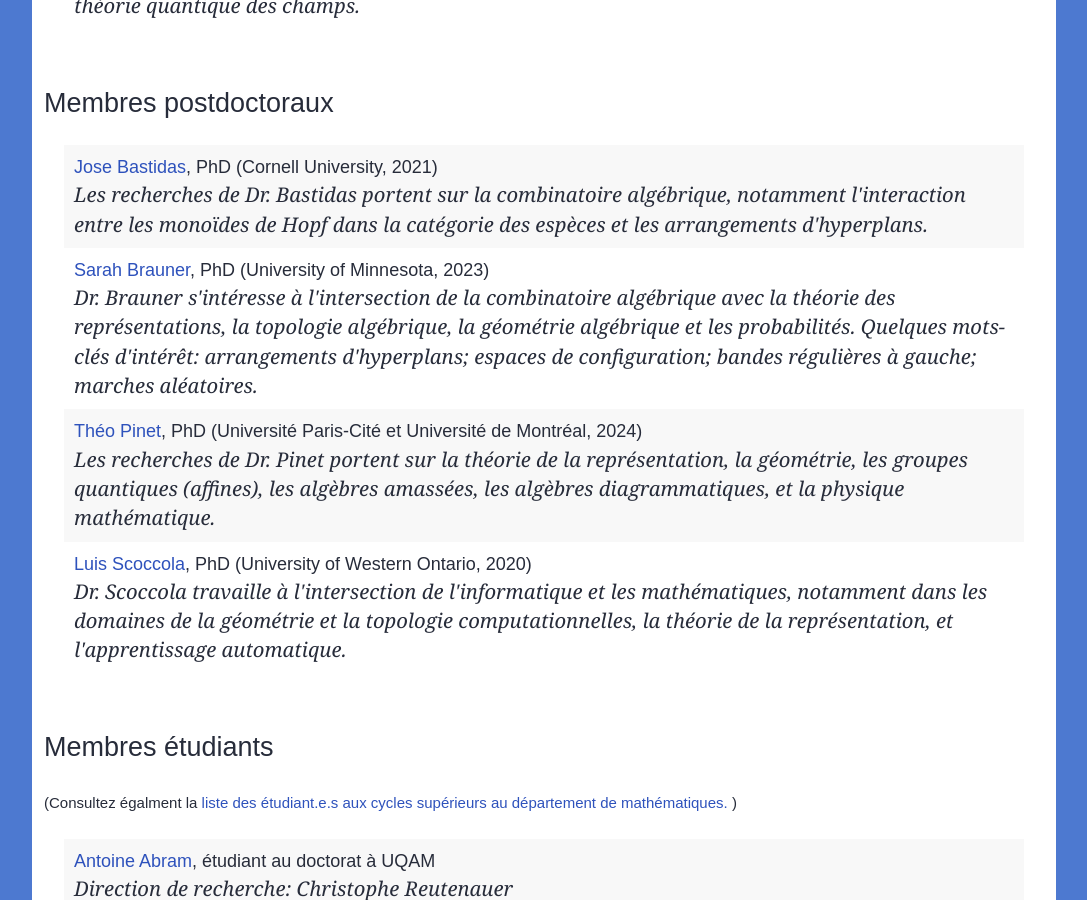
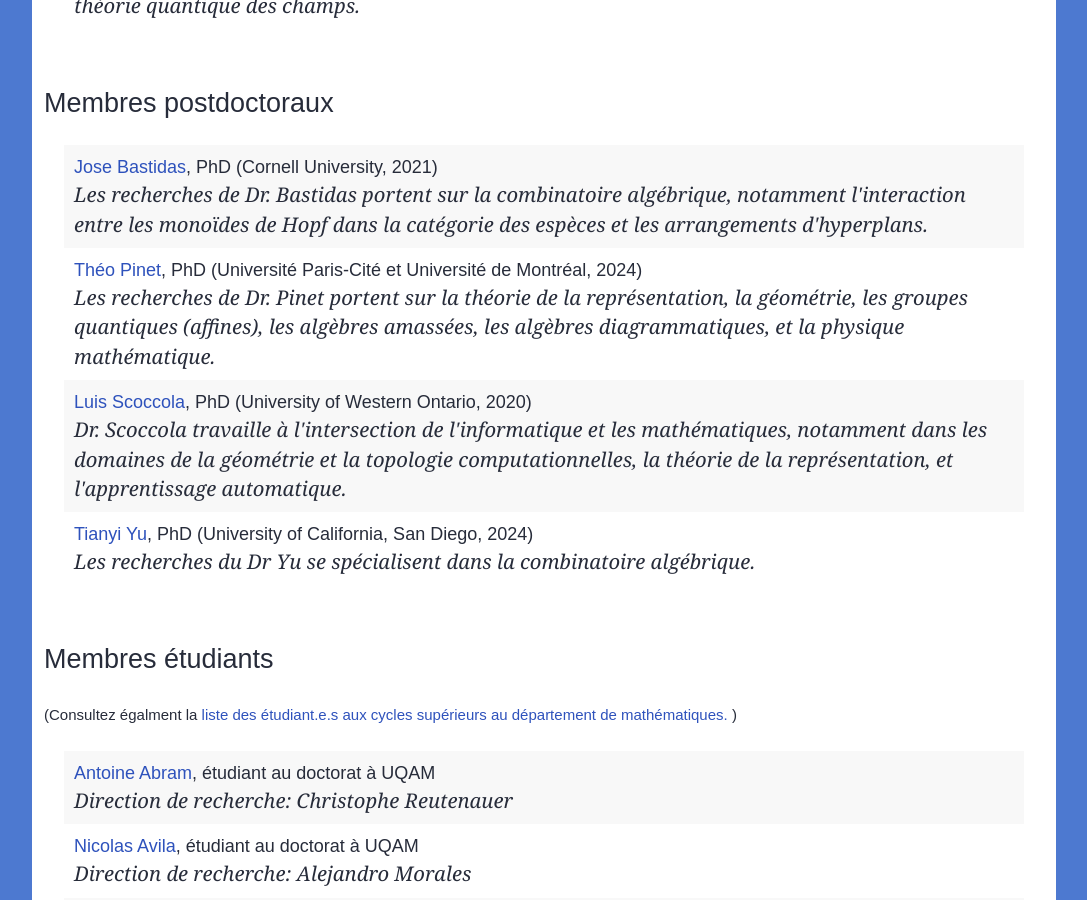
Before and after one commit to lacim-uqam/lacim-uqam.github.io, a Jekyll site: the page built from fr/membres.md, in a window 1280 px wide and 900 px high, scrolled down 3403 px. Shown: the whole window, without its empty margins (96-1183 px from the left). Built offline with Jekyll 4.4.1, drawn with Linux system fonts in a browser that asks for light colours.

Commit message:
Update postdocs.yml

```diff
--- a/_data/members/postdocs.yml
+++ b/_data/members/postdocs.yml
@@ -12,24 +12,6 @@
     Les recherches de Dr. Bastidas portent sur la combinatoire algébrique,
     notamment l'interaction entre les monoïdes de Hopf dans la catégorie des
     espèces et les arrangements d'hyperplans.
-
-- name: Sarah Brauner
-  phd_institution: University of Minnesota
-  phd_year: 2023
-  phd_supervisor: Vic Reiner
-  email: sarahbrauner@gmail.com
-  website: https://www.sarahbrauner.com/
-  research_interests: >
-    Dr. Brauner is interested in the intersection of algebraic combinatorics
-    with representation theory, algebraic topology, algebraic geometry and
-    probability. Some keywords of interest: hyperplane arrangements;
-    configuration spaces; left regular bands; random walks.
-  interets_de_recherche: >
-    Dr. Brauner s'intéresse à l'intersection de la combinatoire algébrique avec
-    la théorie des représentations, la topologie algébrique, la géométrie
-    algébrique et les probabilités. Quelques mots-clés d'intérêt: arrangements
-    d'hyperplans; espaces de configuration; bandes régulières à gauche; marches
-    aléatoires.
 
 - name: Théo Pinet
   phd_institution: Université Paris-Cité et Université de Montréal
@@ -53,7 +35,7 @@
   email: luis.scoccola@maths.ox.ac.uk
   website: https://luisscoccola.com/
   research_interests: >
-    Dr. Scoccola's reseach lies at the intersection of mathematics and computer
+    Dr. Scoccola's research lies at the intersection of mathematics and computer
     science: computational topology & geometry, representation theory, and
     machine learning.
   interets_de_recherche: >
@@ -61,3 +43,14 @@
     mathématiques, notamment dans les domaines de la géométrie et la topologie
     computationnelles, la théorie de la représentation, et l'apprentissage
     automatique.
+
+- name: Tianyi Yu
+  phd_institution: University of California, San Diego
+  phd_year: 2024
+  phd_supervisor: Brendon Rhoades
+  email: tiy059@ucsd.edu
+  website: https://mathweb.ucsd.edu/~tiy059/
+  research_interests: >
+    Dr. Yu's research specializes in algebraic combinatorics.
+  interets_de_recherche: >
+    Les recherches du Dr Yu se spécialisent dans la combinatoire algébrique.
```
